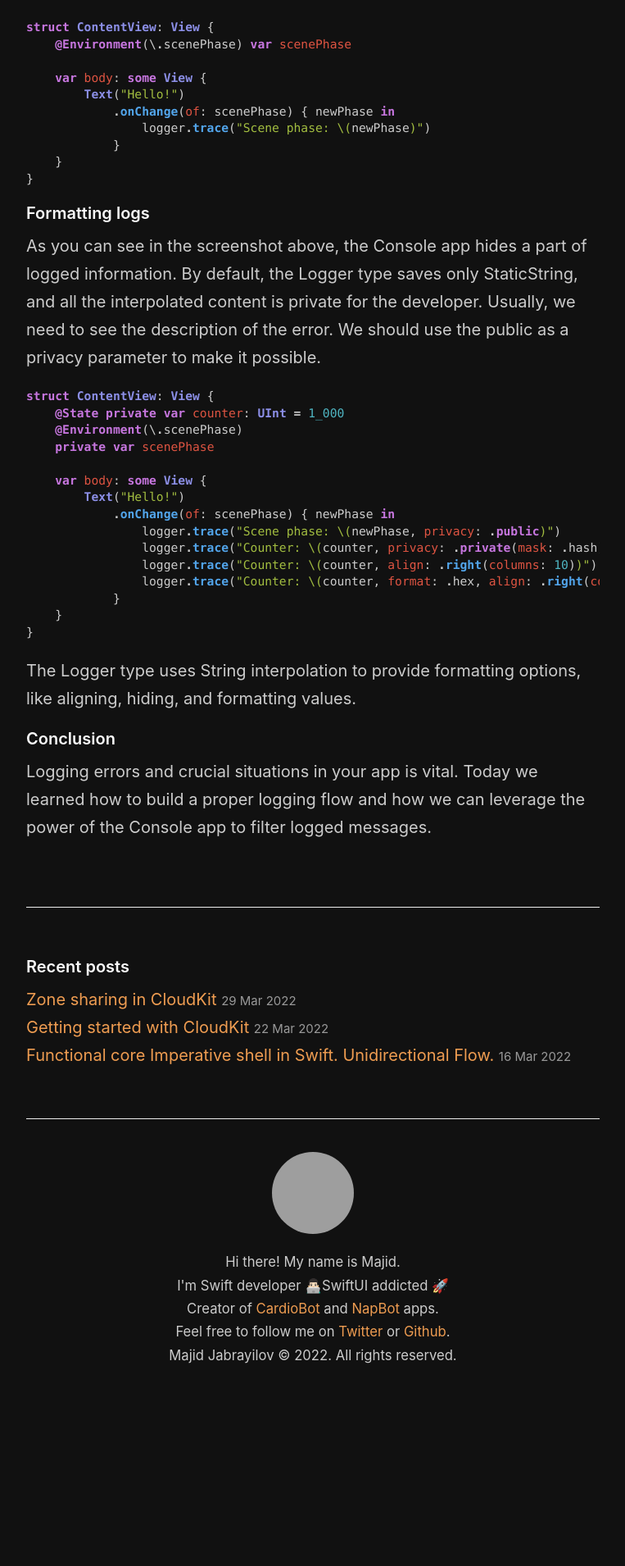
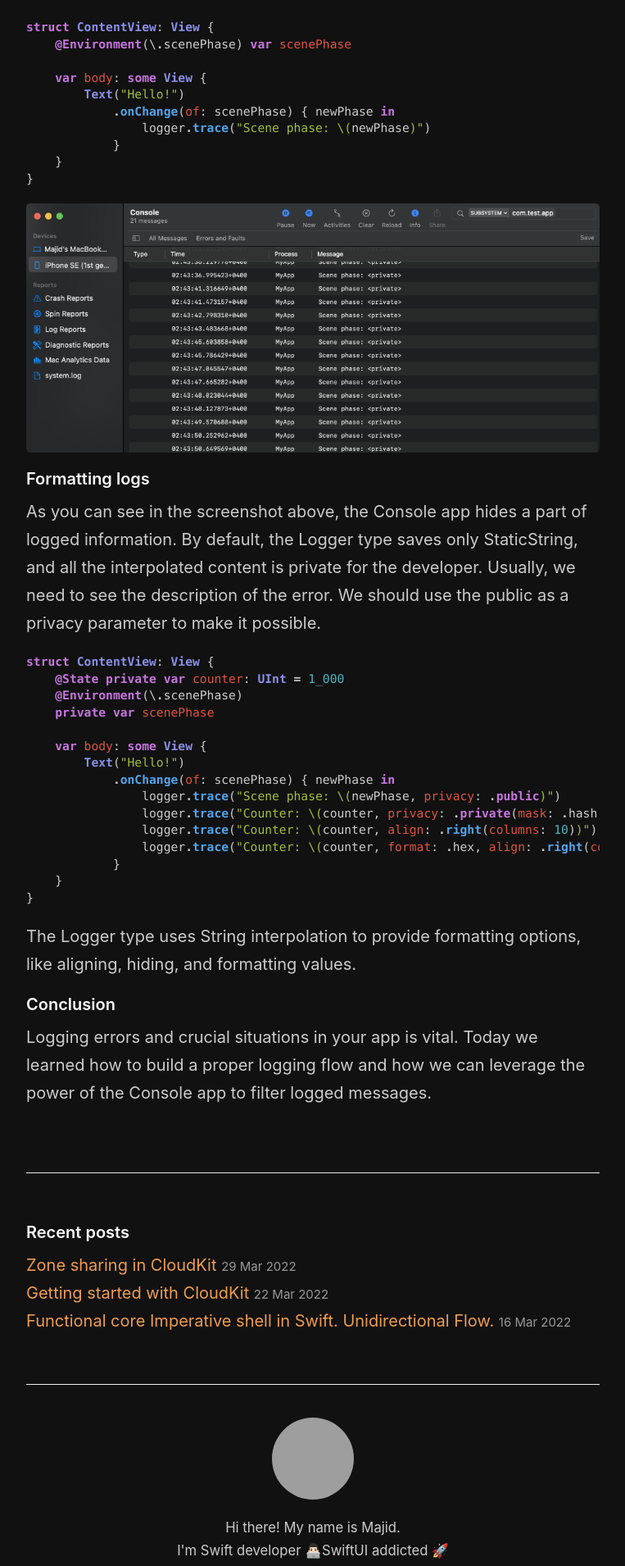
Before and after one commit to mecid/mecid.github.io, a Jekyll site: the page built from _posts/2022-04-06-logging-in-swift.md, in a window 1280 px wide. Shown: the part 2295-4205 px from the top of the page at 82% size, without its empty margins (258-1021 px from the left). Built offline with Jekyll 4.4.1, drawn with Linux system fonts in a browser that asks for light colours; before the commit the page ends 4002 px from its top, so only the background shows below that; grey boxes are pictures that could not be loaded.

Commit message:
console screenshot added to the post

````diff
--- a/_posts/2022-04-06-logging-in-swift.md
+++ b/_posts/2022-04-06-logging-in-swift.md
@@ -68,6 +68,7 @@ struct ContentView: View {
     }
 }
 ```
+![console-app-screenshot](/public/console.png)
 
 #### Formatting logs
 As you can see in the screenshot above, the Console app hides a part of logged information. By default, the Logger type saves only StaticString, and all the interpolated content is private for the developer. Usually, we need to see the description of the error. We should use the public as a privacy parameter to make it possible.
````
